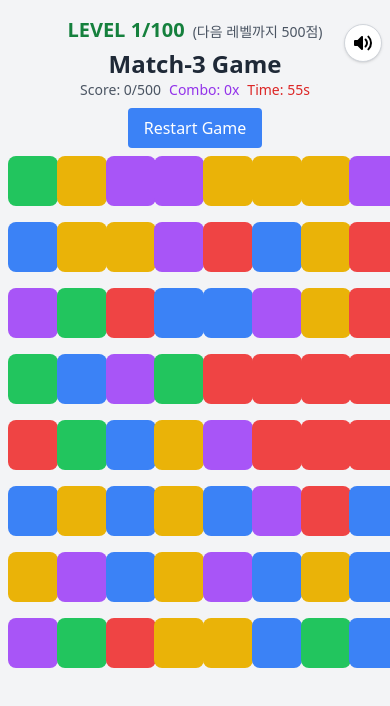
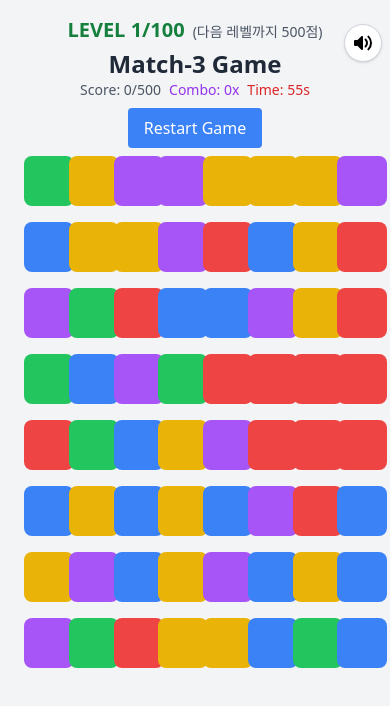
Before and after one commit to Christina0922/3match_game, a Next.js app: page / in a window 390 px wide. Shown: the top 706 px of the page. Built offline with nearby package versions, Linux system fonts and the light colour scheme.

Commit message:
Add files via upload

```diff
--- a/pages/index.tsx
+++ b/pages/index.tsx
@@ -347,7 +347,7 @@ export default function Home() {
               {gameState === 'playing' ? 'Restart Game' : 'New Game'}
             </button>
           </div>
-          <div className="grid gap-4 sm:gap-6" style={{
+          <div className="grid gap-4 sm:gap-6 px-4 sm:px-0" style={{
             gridTemplateColumns: `repeat(${getGridSize(level)}, minmax(0, 1fr))`,
             maxWidth: 'min(100vw, 600px)',
             margin: '0 auto',
```
